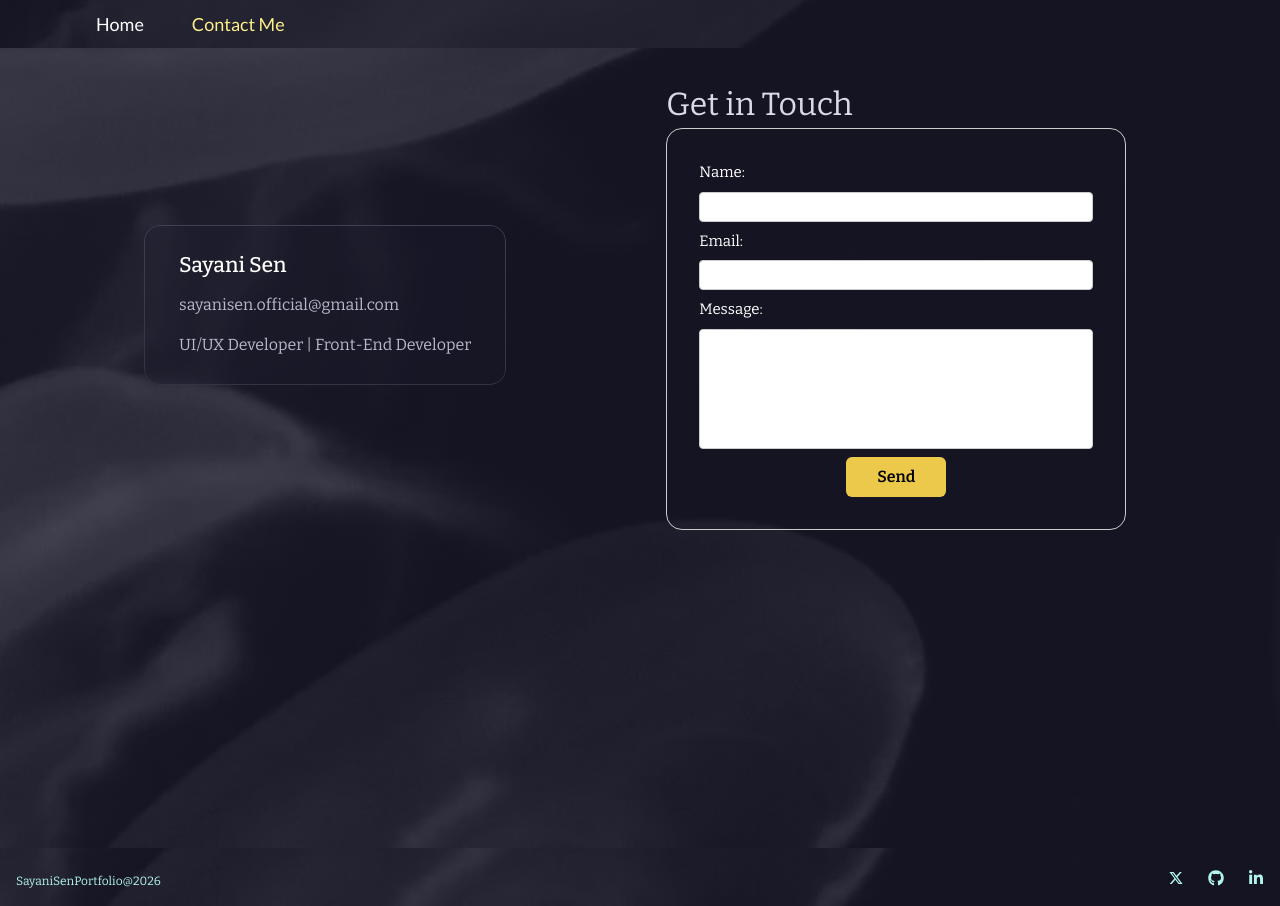
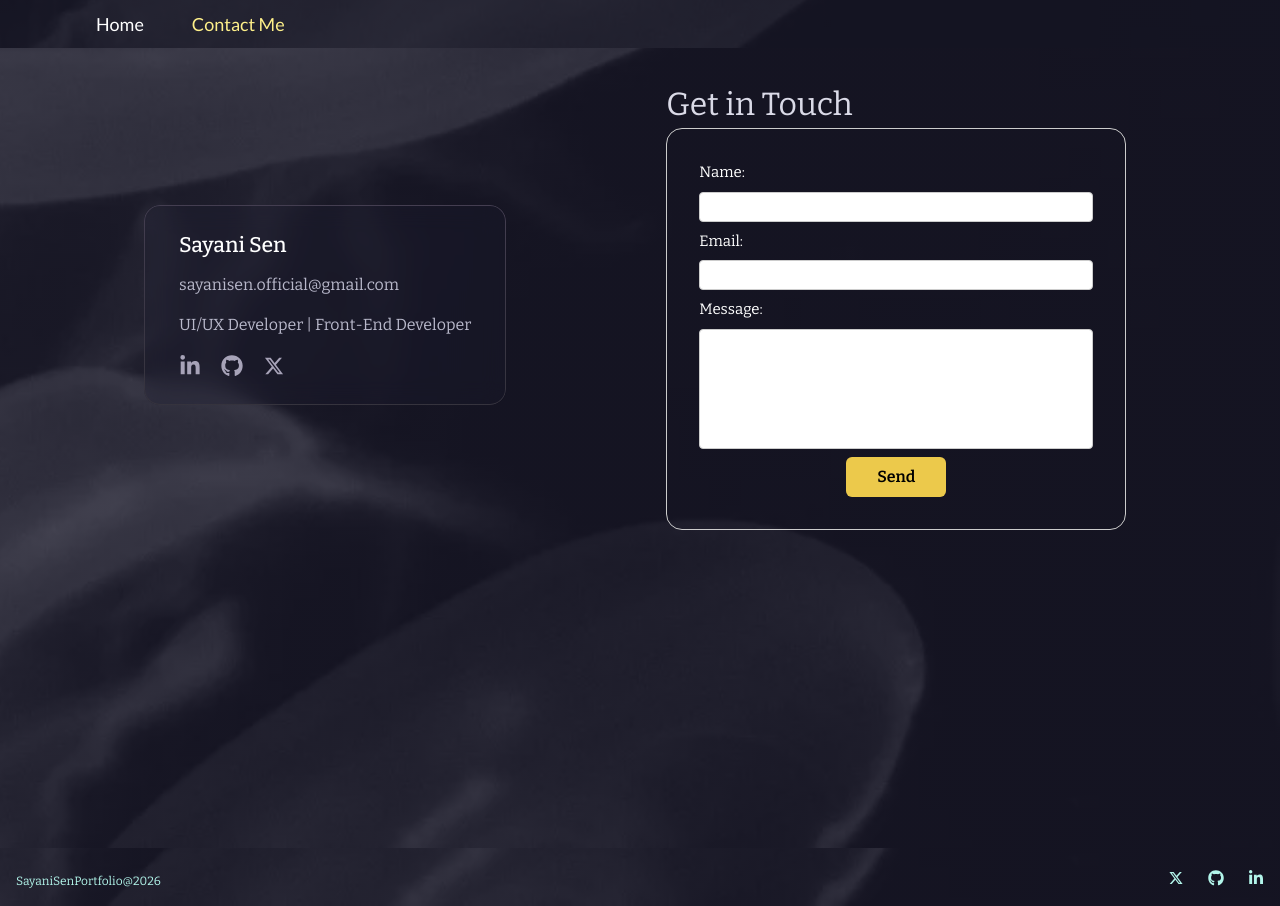
Before and after one commit to SayaniSen2022/MyPortfolio, a React (Vite) app in the folder client/: page /contact in a window 1280 px wide. Built offline with nearby package versions, Linux system fonts and the light colour scheme.

Commit message:
fixed card in contact

```diff
--- a/client/src/components/Contact.css
+++ b/client/src/components/Contact.css
@@ -73,6 +73,9 @@ h2 {
   /* background: hsl(from var(--surface-1) h s l / 0.5); */
   /* padding: 1ex 3ch; */
   border-radius: 12px;
+  display: flex;
+  justify-content: flex-start;
+  gap: 20px;
 
   h2 {
     color: var(--text-3);
--- a/client/src/components/Contact.jsx
+++ b/client/src/components/Contact.jsx
@@ -1,7 +1,11 @@
 import { useState } from 'react';
 import { BASE_URL } from './api';
 import './Contact.css';
-import { Button, useToast } from "@chakra-ui/react"
+import { Button, useToast, Link } from "@chakra-ui/react"
+import { Icon } from "@chakra-ui/icons";
+import { RiTwitterXFill } from "react-icons/ri";
+import { FaGithub } from "react-icons/fa";
+import { FaLinkedinIn } from "react-icons/fa6";
 
 const Contact = () => {
   const [formData, setFormData] = useState({
@@ -98,8 +102,8 @@ const handleSubmit = async (e) => {
   return (
     <div className='outer-container'>
 
-      <div class="card">
-          <div class="user-face">
+      <div className="card">
+          <div className="user-face">
               <img src="./images/profile.jpg" alt="face"/>
           </div>
           <div>
@@ -107,18 +111,30 @@ const handleSubmit = async (e) => {
                   <h1>Sayani Sen</h1>
                   <p>sayanisen.official@gmail.com</p>
               </div>
-              <div class="flex-between">
+              <div className="flex-between">
                   <div>
                   <div>UI/UX Developer | Front-End Developer</div>
                   </div>
               </div>
 
-              <div class='socials'>
-                  <p>
-                  <span class="text-accent"><i class="fa-brands fa-linkedin"></i></span>
-                  <span class="text-accent"><i class="fa-brands fa-square-x-twitter"></i></span>
-                  <span class="text-accent"><i class="fa-brands fa-square-github"></i></span>
-                  </p>
+              <div className='socials'>
+
+                  <span className="text-accent">
+                    <Link href="https://www.linkedin.com/in/sayani-sen-535749147/" target="_blank" >
+                      <Icon as={FaLinkedinIn} />
+                    </Link>
+                  </span>
+                  <span className="text-accent">
+                    <Link href="https://github.com/SayaniSen2022" target="_blank">
+                      <Icon as={FaGithub} />
+                    </Link>
+                  </span>
+                  <span className="text-accent">
+                    <Link href="https://twitter.com/sayani___" target="_blank">
+                      <Icon as={RiTwitterXFill} />
+                    </Link>
+                  </span>
+
               </div>
           </div>
       </div>
```
